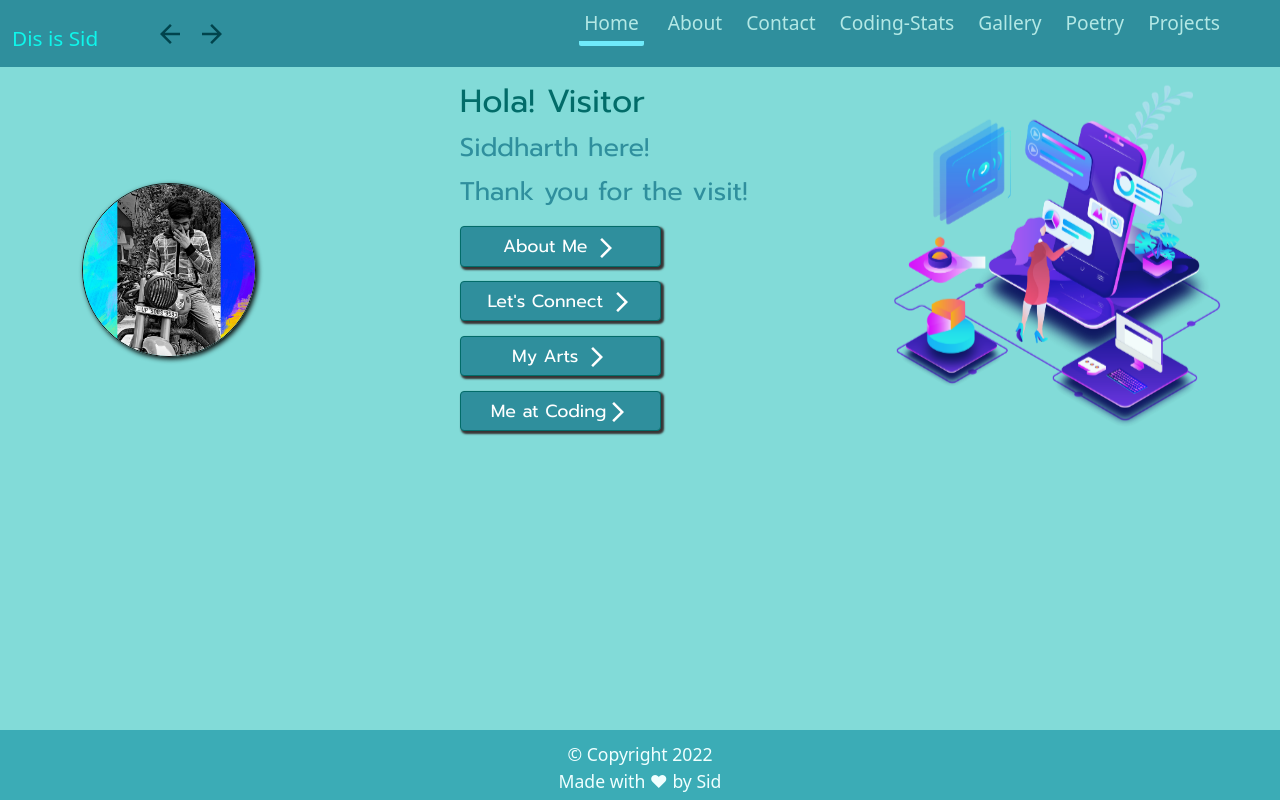
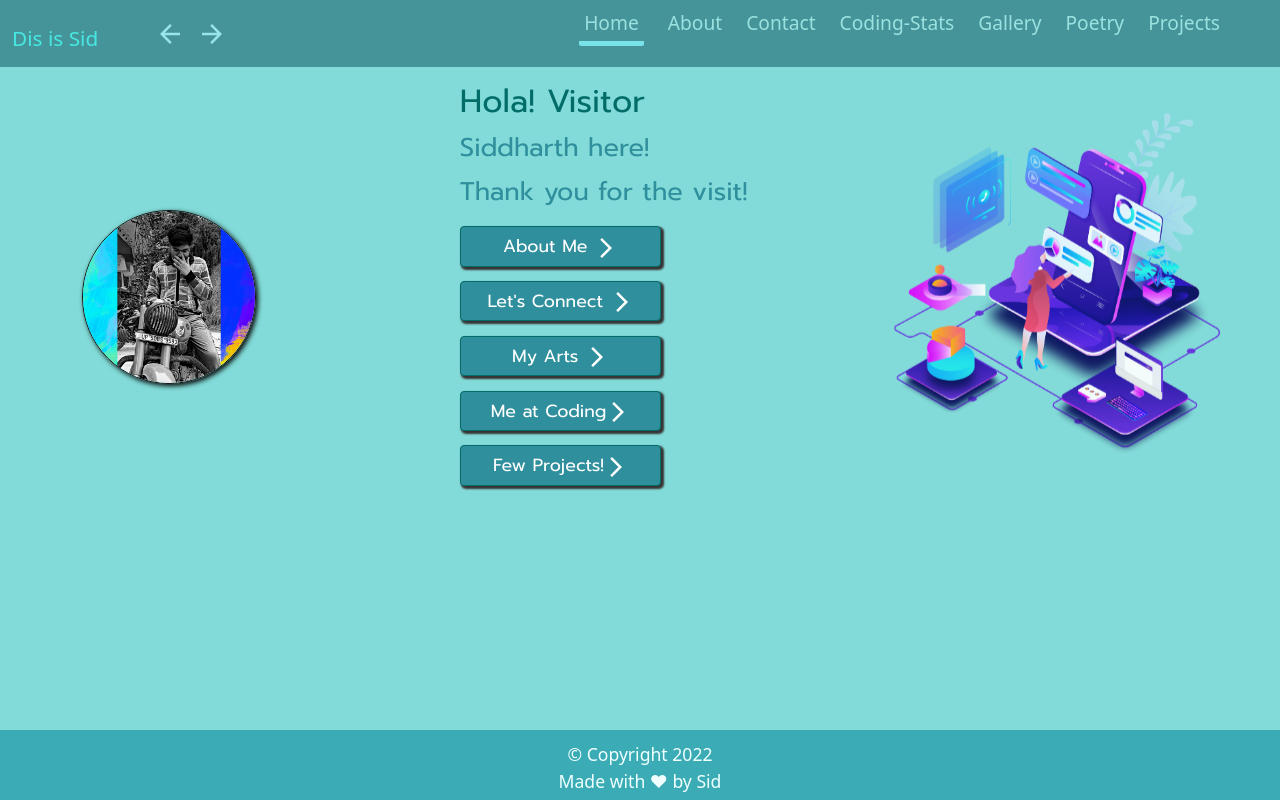
Before and after one commit to siddharthsinghvats/me, a React (Create React App) app: page / in a window 1280 px wide. Built offline with nearby package versions, Linux system fonts and the light colour scheme.

Commit message:
make navbar stick to top and add button for projects

```diff
--- a/src/components/Home.jsx
+++ b/src/components/Home.jsx
@@ -53,6 +53,13 @@ const Home = () => {
                   </button>
                   </Link>
                 </li>
+                <li className="main-li">
+                <Link to="/projects">
+                  <button className="btn btn-primary know">
+                    Few Projects!<ArrowForwardIosIcon />
+                  </button>
+                  </Link>
+                </li>
               </ul>
             </p>
           </div>
--- a/src/components/Nav.jsx
+++ b/src/components/Nav.jsx
@@ -14,7 +14,7 @@ const Nav = () => {
   }
   return (
     <>
-      <nav className="navbar navbar-expand-lg">
+      <nav className="navbar navbar-expand-lg sticky-top">
         <div className="container-fluid">
           <NavLink to="/" className="navbar-brand" id="nav-li">
             Dis is Sid
--- a/src/index.css
+++ b/src/index.css
@@ -11,14 +11,14 @@ body {
   -moz-osx-font-smoothing: grayscale;
   background-color: #82dbd8 !important;
   height: 100vh;
+  /* position :absolute; */
+  /* margin-bottom: 2%; */
 }
 
-nav {
-  background-color: #2f8f9d !important;
+.navbar {
+  background-color: #064f5b !important;
   width: 100vw !important;
-  margin: 0 !important;
-  /* margin-bottom: 2%!important; */
-  position: sticky !important;
+  opacity: 0.5!important;
 }
 .nav-item {
   margin-bottom: 20px !important;
@@ -30,7 +30,7 @@ nav a {
   margin-top: 10px !important;
 }
 nav a:hover {
-  color: #013430 !important;
+  color: #fb9a45 !important;
 }
 .navbar-brand {
   color: #0ff6eb !important;
@@ -635,11 +635,11 @@ h3 {
   border: none;
   background: none;
   margin-right: 30px;
-  color: rgb(1, 68, 77);
+  color: rgb(174, 239, 255);
 }
 
 .go-button:hover {
-  color: #81d7e3;
+  color: #df65f7;
 }
 
 .collapse {
```
